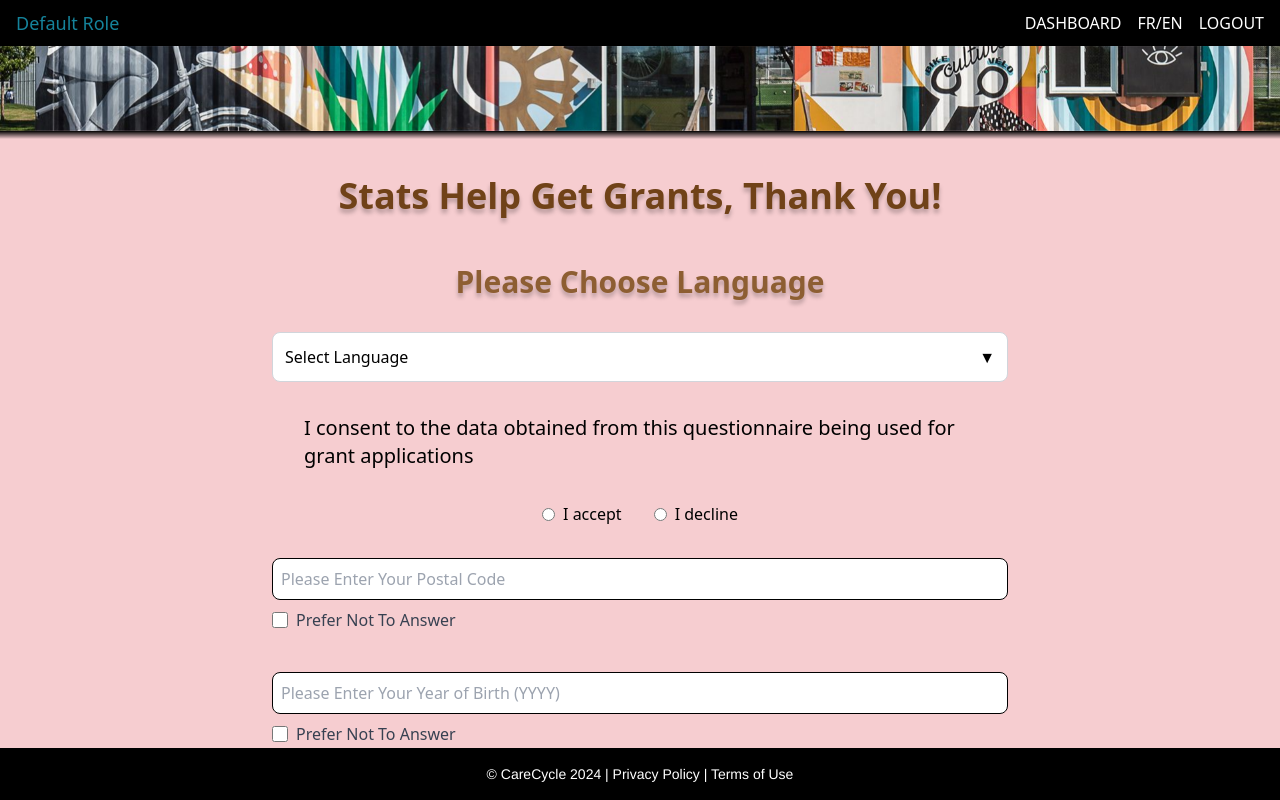
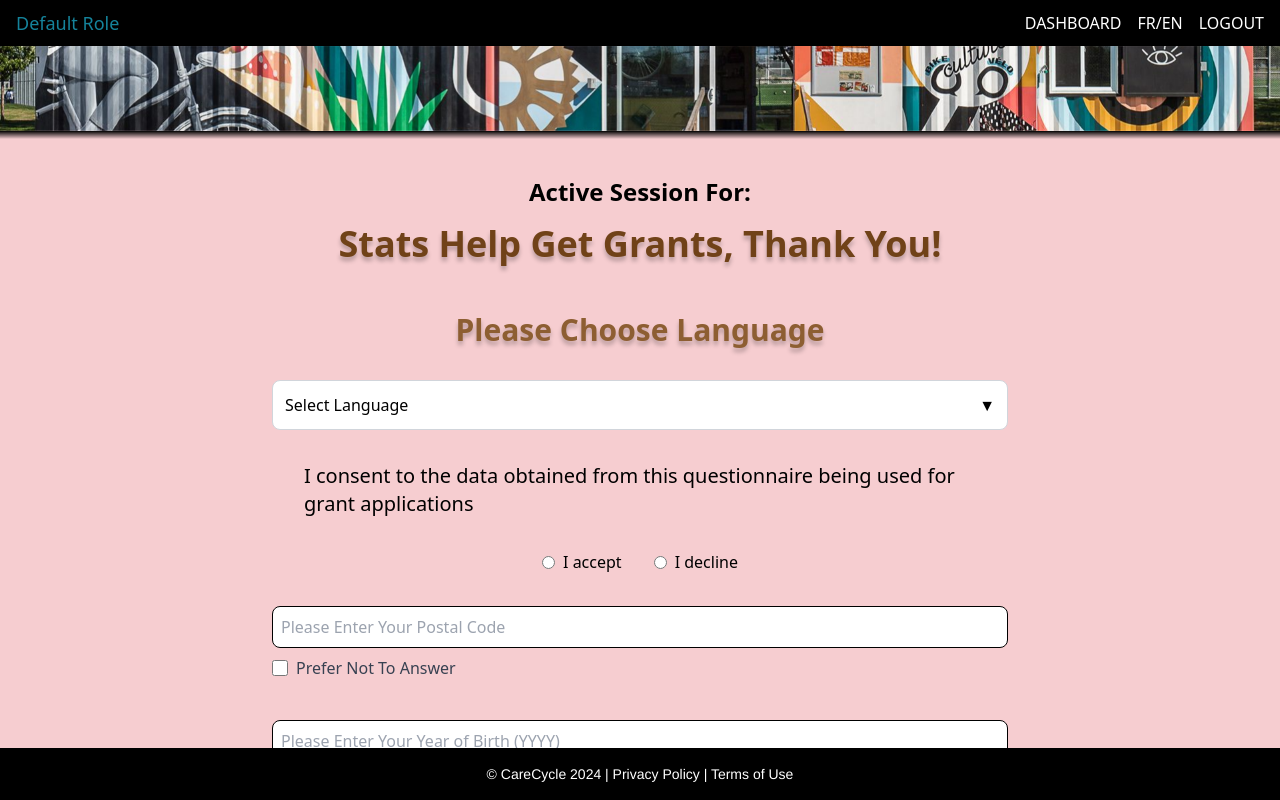
Before and after one commit to anapechonkin/CareCycle, a React (Create React App) app in the folder carecycle/client/: page /pageOneQuestionnaire in a window 1280 px wide. Shown: the top 800 px of the page. Built offline with nearby package versions, Linux system fonts and the light colour scheme.

Commit message:
Added dynamic workshop name display on PageOneQuestionnaire based on selection in StartQuestionnairePage. Updated FormContext to include setWorkshopName function for managing workshop name state.

```diff
--- a/carecycle/client/src/context/FormContext.js
+++ b/carecycle/client/src/context/FormContext.js
@@ -6,6 +6,7 @@ export const useForm = () => useContext(FormContext);
 
 export const FormProvider = ({ children }) => {
     const [formData, setFormData] = useState({});
+    const [workshopName, setWorkshopName] = useState('');
 
     const getSavedWorkshopId = () => {
         const workshopData = localStorage.getItem('workshopId');
@@ -50,7 +51,9 @@ export const FormProvider = ({ children }) => {
             updateFormData,
             workshopId,
             setWorkshopId,
-            clearWorkshopId
+            clearWorkshopId,
+            workshopName,
+            setWorkshopName,
         }}>
             {children}
         </FormContext.Provider>
--- a/carecycle/client/src/pages/PageOneQuestionnaire.jsx
+++ b/carecycle/client/src/pages/PageOneQuestionnaire.jsx
@@ -17,7 +17,7 @@ const PageOneQuestionnaire = () => {
   const [preferNotToAnswerPostal, setPreferNotToAnswerPostal] = useState(false);
   const [preferNotToAnswerYear, setPreferNotToAnswerYear] = useState(false);
   const [declined, setDeclined] = useState(null);
-  const { formData, updateFormData, workshopId } = useForm();
+  const { formData, updateFormData, workshopId, workshopName  } = useForm();
   const [isModalOpen, setIsModalOpen] = useState(false);
   const [modalContent, setModalContent] = useState('');
   const navigate = useNavigate();
@@ -85,6 +85,9 @@ const PageOneQuestionnaire = () => {
       <Shadow />
       <div className="flex-grow pt-20 pb-20 mt-24 flex flex-col items-center justify-center w-full">
         <div className="max-w-[800px] w-full px-4 lg:px-8">
+          <h2 className="text-2xl font-semibold mb-4 text-center">
+            Active Session For: {workshopName}
+          </h2>
           <h1 className="text-4xl font-bold mb-12 text-center text-[#704218] [text-shadow:0px_4px_4px_#00000040]">Stats Help Get Grants, Thank You!</h1>
           <h2 className="text-3xl font-bold mb-8 text-center text-[#8D5E32] [text-shadow:0px_4px_4px_#00000040]">Please Choose Language</h2>
           <Dropdown
--- a/carecycle/client/src/pages/StartQuestionnairePage.jsx
+++ b/carecycle/client/src/pages/StartQuestionnairePage.jsx
@@ -14,7 +14,7 @@ const StartQuestionnairePage = () => {
   const [workshops, setWorkshops] = useState([]);
   const [isModalOpen, setIsModalOpen] = useState(false);
   const navigate = useNavigate();
-  const { workshopId, setWorkshopId } = useForm();
+  const { workshopId, setWorkshopId, setWorkshopName } = useForm();
 
   useEffect(() => {
     const loadWorkshops = async () => {
@@ -32,9 +32,18 @@ const StartQuestionnairePage = () => {
     loadWorkshops();
   }, []);
 
-  const handleSelect = (selectedOption) => {
-    setWorkshopId(selectedOption); // This updates the workshopId in the context
-  };
+  const handleSelect = (selectedOptionValue) => {
+    // Set the workshop ID in the context
+    setWorkshopId(selectedOptionValue);
+
+    // Find the workshop by its value (ID) in the workshops array
+    const selectedWorkshop = workshops.find(workshop => workshop.value === selectedOptionValue);
+
+    // If the workshop is found, set its name in the context
+    if (selectedWorkshop) {
+        setWorkshopName(selectedWorkshop.label);
+    }
+};
 
   const handleClick = () => {
     if (!workshopId) { // Check if no workshop is selected
```
